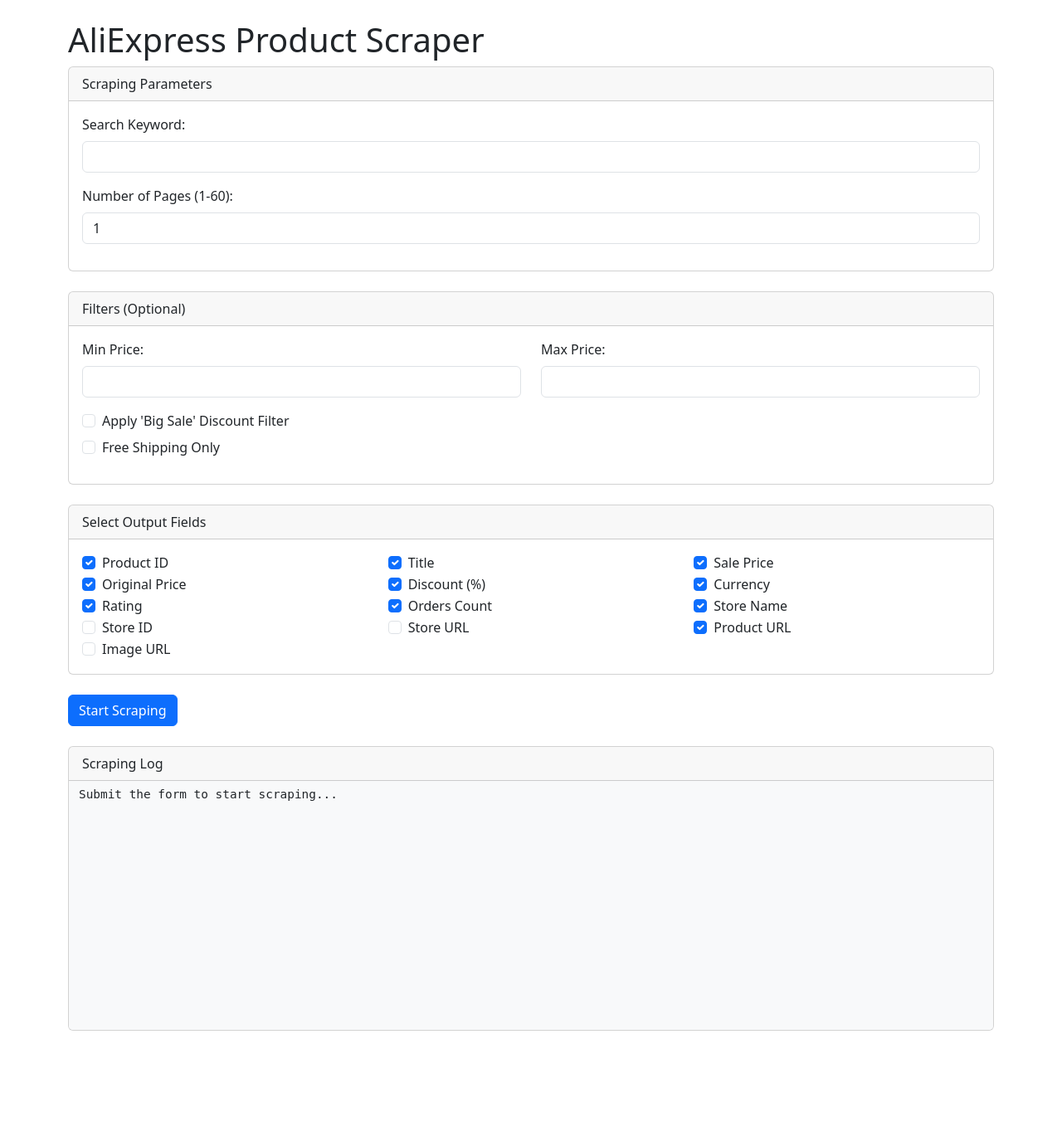
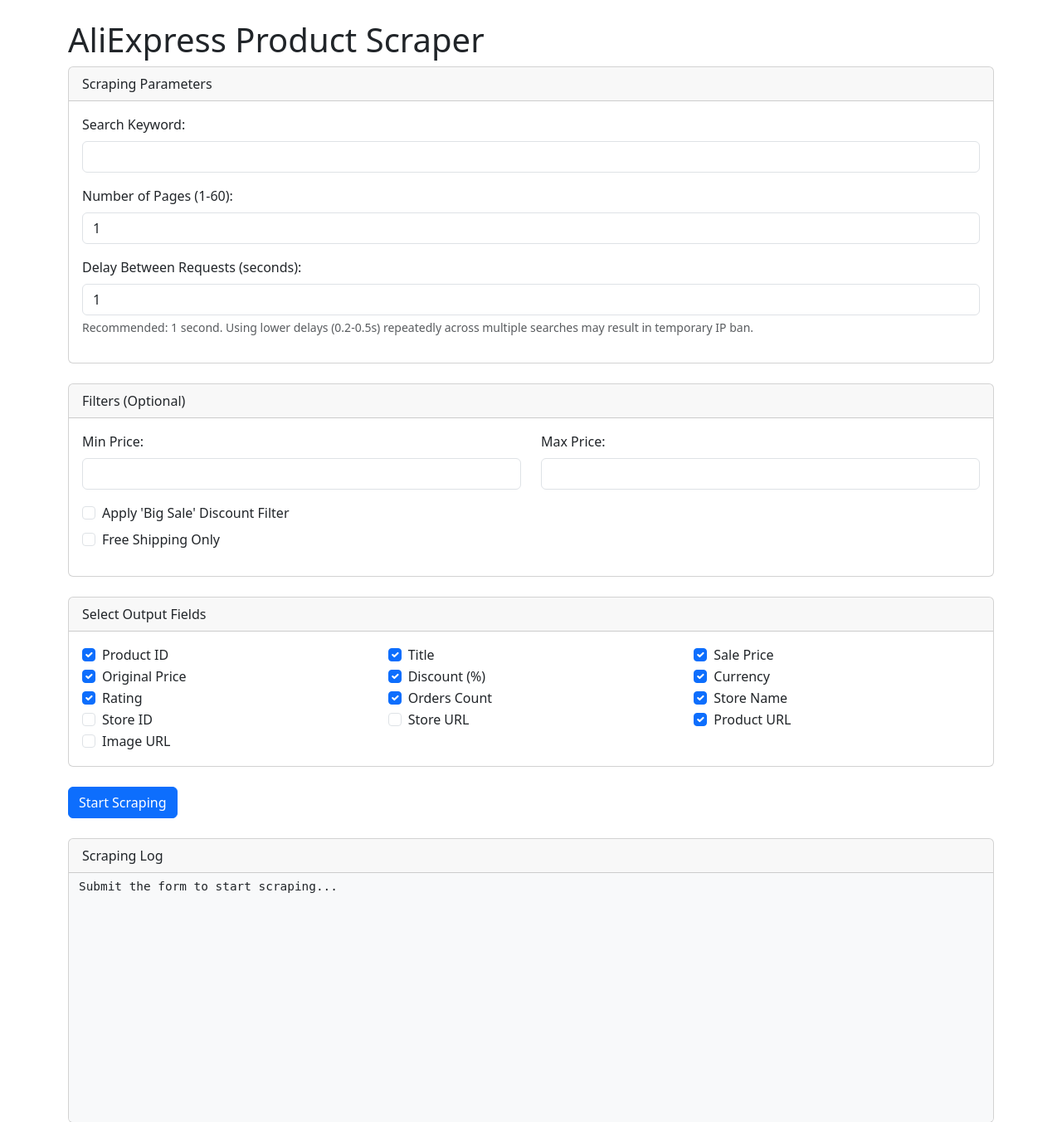
Before and after one commit to huenique/aliexpress-product-scraper, a Flask app: page / in a window 1280 px wide. Shown: the top 1352 px of the page at 83% size. Before the commit the page ends 1242 px from the top, so only its background shows below. Run offline with Flask 3, Linux system fonts and the light colour scheme.

Commit message:
feat: add customizable request delay
- Add delay input field (0.2-10s) with default of 1s

- Fix indentation in scraper.py

- Add warning about IP ban risk for low delays

- Update backend to support custom delay between requests

```diff
--- a/app.py
+++ b/app.py
@@ -31,7 +31,7 @@
     apply_discount = request.args.get('apply_discount', 'false') == 'true'
     free_shipping = request.args.get('free_shipping', 'false') == 'true'
     selected_fields = request.args.getlist('fields')
-
+    delay = request.args.get('delay', 1.0, type=float)  # Default 1 second
 
     if not keyword:
         def error_stream():
@@ -52,7 +52,8 @@
         free_shipping=free_shipping,
         min_price=min_price,
         max_price=max_price,
-        selected_fields=selected_fields
+        selected_fields=selected_fields,
+        delay=delay  # Add delay parameter
     )
 
     return Response(stream_with_context(stream), mimetype='text/event-stream')
--- a/scraper.py
+++ b/scraper.py
@@ -121,7 +121,7 @@
 
 def scrape_aliexpress_data(keyword, max_pages, cookies, user_agent,
                            apply_discount_filter=False, apply_free_shipping_filter=False,
-                           min_price=None, max_price=None, log_callback=default_logger):
+                           min_price=None, max_price=None, delay=1.0, log_callback=default_logger):
     """
     Uses SessionPage and extracted session data to scrape product results
     for the given keyword via direct API calls, optionally applying filters.
@@ -235,7 +235,7 @@
             break
 
         # Delay between requests
-        time.sleep(0.2)
+        time.sleep(delay)
 
     log_callback(f"\nAPI Scraping finished for product: '{keyword}'. Total raw products collected: {len(all_products_raw)}")
     return all_products_raw
@@ -357,7 +357,7 @@
     def stop(self):
         self.active = False
 
-def run_scrape_job(keyword, pages, apply_discount, free_shipping, min_price, max_price, selected_fields):
+def run_scrape_job(keyword, pages, apply_discount, free_shipping, min_price, max_price, selected_fields, delay=1.0):
     """
     Generator function that orchestrates the scraping process with real-time logging.
     """
@@ -380,6 +380,7 @@
                 apply_free_shipping_filter=free_shipping,
                 min_price=min_price,
                 max_price=max_price,
+                delay=delay,
                 log_callback=logger.log
             )
 
--- a/templates/index.html
+++ b/templates/index.html
@@ -25,6 +25,11 @@
                 <div class="mb-3">
                     <label for="pages" class="form-label">Number of Pages (1-60):</label>
                     <input type="number" class="form-control" id="pages" name="pages" min="1" max="60" value="1" required>
+                </div>
+                <div class="mb-3">
+                    <label for="delay" class="form-label">Delay Between Requests (seconds):</label>
+                    <input type="number" class="form-control" id="delay" name="delay" min="0.2" max="10" step="0.1" value="1" required>
+                    <div class="form-text">Recommended: 1 second. Using lower delays (0.2-0.5s) repeatedly across multiple searches may result in temporary IP ban.</div>
                 </div>
             </div>
         </div>
@@ -201,6 +206,9 @@
             const maxPrice = formData.get('max_price');
             if (maxPrice) params.append('max_price', maxPrice);
 
+            const delay = formData.get('delay');
+            if (delay) params.append('delay', delay);
+
             params.append('apply_discount', formData.has('apply_discount_filter') ? 'true' : 'false');
             params.append('free_shipping', formData.has('free_shipping') ? 'true' : 'false');
 
```
